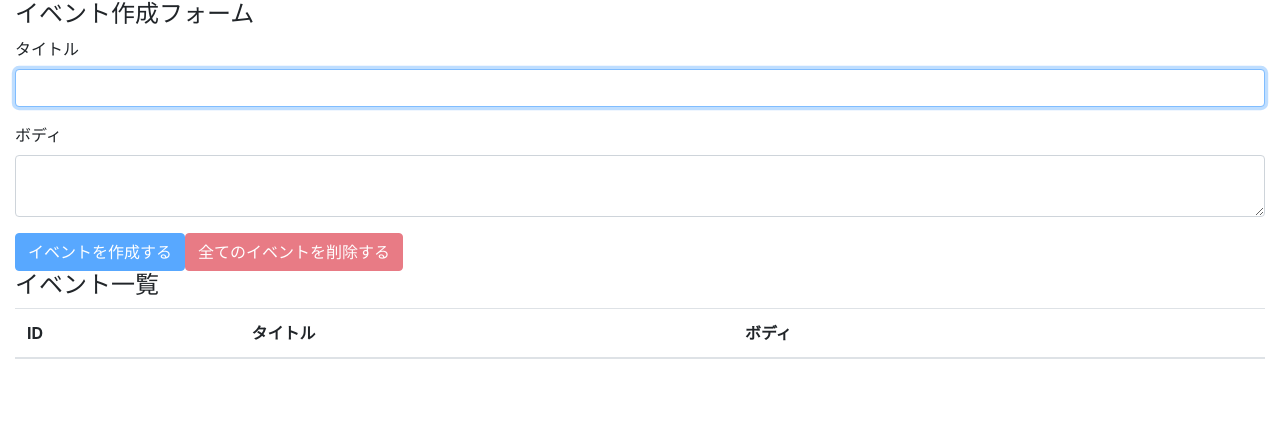
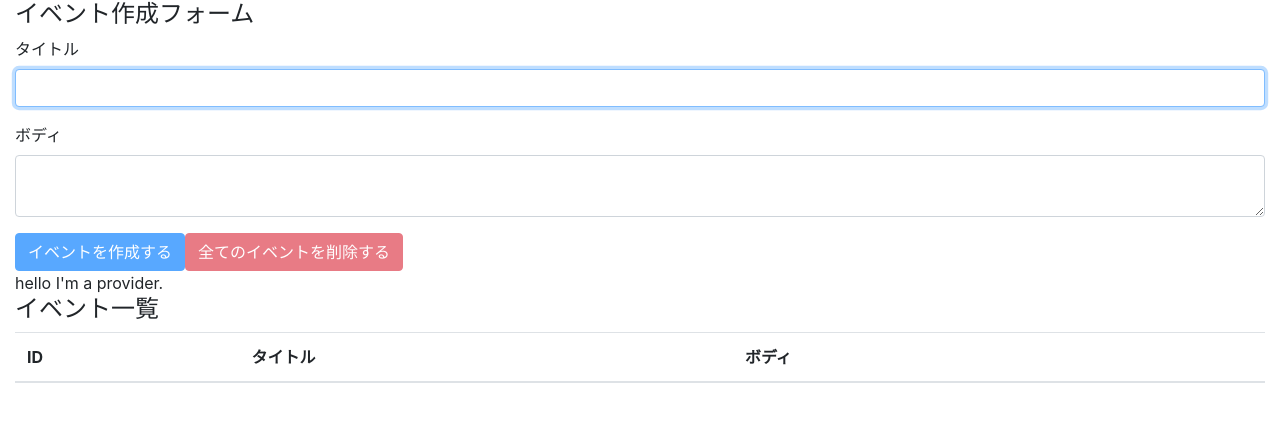
Before and after one commit to ToshifumiIde/React_hooks-101, a React (Create React App) app: page / in a window 1280 px wide. Shown: the top 422 px of the page. Built offline with nearby package versions, Linux system fonts and the light colour scheme.

Commit message:
setup react context

```diff
--- a/src/components/Events.jsx
+++ b/src/components/Events.jsx
@@ -1,9 +1,12 @@
-import React from "react";
+import React, { useContext } from "react";
 import { Event } from "./Event";
+import AppContext from "../contexts/AppContext";
 
 export const Events = ({ state, dispatch }) => {
+  const value = useContext(AppContext);
   return (
     <>
+      <div>{value}</div>
       <h4>イベント一覧</h4>
       <table className="table table-hover">
         <thead>
--- a/src/contexts/AppContext.js
+++ b/src/contexts/AppContext.js
@@ -1,6 +1,3 @@
-import {createContext} from "react";
-
-
+import { createContext } from "react";
 const AppContext = createContext();
-
 export default AppContext;
--- a/src/index.js
+++ b/src/index.js
@@ -1,5 +1,5 @@
 import React from "react";
 import ReactDOM from "react-dom";
-import { App } from "./components/App";
+import {App} from "./components/App";
 
 ReactDOM.render(<App />, document.getElementById("root"));
```
Also changed, not shown: src/components/App.jsx (+6 -1 lines).
